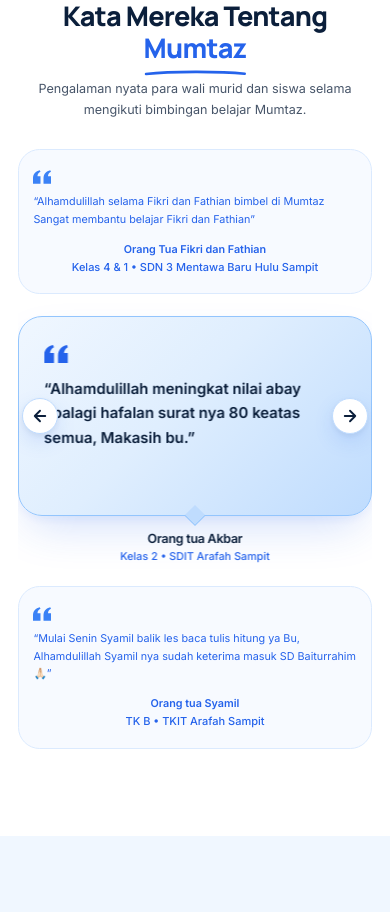
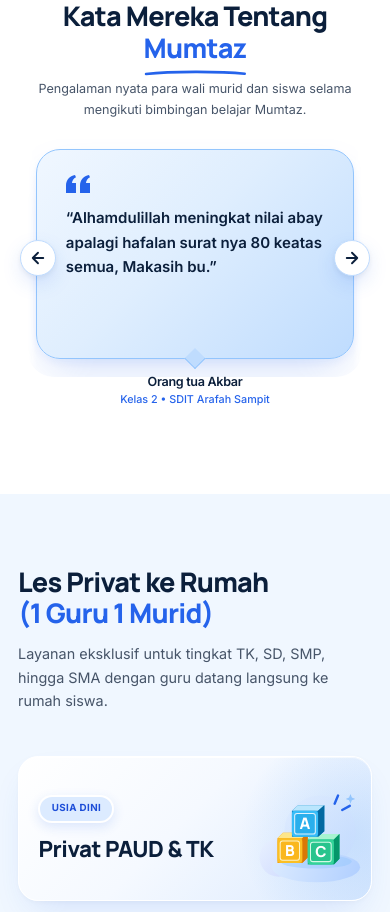
Before and after one commit to KEBAB-SHIIII/mumtaz-bimbel-landing-page, a React (Vite) app: page / in a window 390 px wide. Shown: the part 3000-3912 px from the top of the page. Built offline with nearby package versions, Linux system fonts and the light colour scheme.

Commit message:
Menyesuaikan animasi perpindahan untuk section testimoni dan dan mengoptimalkan responsivitas website di berbagai ukuran layar

```diff
--- a/src/components/TestimoniSection.jsx
+++ b/src/components/TestimoniSection.jsx
@@ -1,4 +1,4 @@
-import React, { useState, useRef } from 'react';
+import React, { useState, useRef, useEffect } from 'react';
 
 export const TESTIMONIALS_DATA = [
   {
@@ -87,48 +87,196 @@ export const TESTIMONIALS_DATA = [
   },
 ];
 
+function FadedTestimoniCard({ item, onSelect, ariaLabel }) {
+  return (
+    <div
+      onClick={onSelect}
+      className="testi-card-faded"
+      role="button"
+      tabIndex={0}
+      onKeyDown={(e) => {
+        if (e.key === 'Enter' || e.key === ' ') {
+          e.preventDefault();
+          onSelect();
+        }
+      }}
+      aria-label={ariaLabel}
+    >
+      <div>
+        <svg
+          width="20"
+          height="20"
+          className="testi-quote-icon-sm mb-2 shrink-0"
+          style={{ width: '20px', height: '20px', fill: '#94A3B8' }}
+          viewBox="0 0 24 24"
+          aria-hidden="true"
+        >
+          <path d="M14.017 21v-7.391c0-5.704 3.731-9.57 8.983-10.609l.995 2.151c-2.432.917-3.995 3.638-3.995 5.849h4v10h-9.983zm-14.017 0v-7.391c0-5.704 3.748-9.57 9-10.609l.996 2.151c-2.433.917-3.996 3.638-3.996 5.849h3.983v10h-9.983z" />
+        </svg>
+        <p className="testi-card-faded-quote">
+          &ldquo;{item.quote}&rdquo;
+        </p>
+      </div>
+      <div className="mt-4 text-center">
+        <p className="testi-card-faded-name">
+          {item.name}
+        </p>
+        <p className="testi-card-faded-level">
+          {item.level}
+        </p>
+      </div>
+    </div>
+  );
+}
+
+function ActiveTestimoniCard({ item }) {
+  return (
+    <article
+      className="testi-card-active"
+      style={{
+        background: 'linear-gradient(135deg, #F0F7FF 0%, #DFEEFE 45%, #BFDCFE 100%)',
+        color: '#0B1F3B',
+        borderRadius: '24px',
+        border: '1.5px solid #93C5FD',
+        boxShadow: '0 20px 45px -12px rgba(37, 99, 235, 0.22), 0 4px 12px -2px rgba(37, 99, 235, 0.08)',
+      }}
+    >
+      <div>
+        {/* Ikon Kutipan Berwarna Biru Mumtaz */}
+        <svg
+          width="26"
+          height="26"
+          className="testi-quote-icon mb-3 shrink-0"
+          style={{
+            width: '26px',
+            height: '26px',
+            maxWidth: '26px',
+            maxHeight: '26px',
+            fill: '#2563EB',
+          }}
+          viewBox="0 0 24 24"
+          aria-hidden="true"
+        >
+          <path d="M14.017 21v-7.391c0-5.704 3.731-9.57 8.983-10.609l.995 2.151c-2.432.917-3.995 3.638-3.995 5.849h4v10h-9.983zm-14.017 0v-7.391c0-5.704 3.748-9.57 9-10.609l.996 2.151c-2.433.917-3.996 3.638-3.996 5.849h3.983v10h-9.983z" />
+        </svg>
+
+        {/* Teks Ulasan Profesional */}
+        <blockquote
+          className="text-[15px] sm:text-[16.5px] leading-relaxed font-semibold text-[#0B1F3B]"
+          style={{ color: '#0B1F3B' }}
+        >
+          &ldquo;{item.quote}&rdquo;
+        </blockquote>
+      </div>
+
+      {/* Segitiga / Ekor Balon Chat */}
+      <div
+        className="testi-bubble-tail"
+        style={{
+          backgroundColor: '#BFDCFE',
+          borderBottom: '1.5px solid #93C5FD',
+          borderRight: '1.5px solid #93C5FD',
+        }}
+        aria-hidden="true"
+      ></div>
+    </article>
+  );
+}
+
+function ActiveTestimoniAuthor({ item }) {
+  return (
+    <div className="text-center">
+      <h4 className="font-semibold text-sm sm:text-[14.5px] text-[#0B1F3B] tracking-tight">
+        {item.name}
+      </h4>
+      <p className="text-xs text-[#2563EB] font-medium mt-0.5">
+        {item.level}
+      </p>
+    </div>
+  );
+}
+
 export default function TestimoniSection() {
-  const [activeIndex, setActiveIndex] = useState(0);
-  const [slideDirection, setSlideDirection] = useState('next');
-  const [animKey, setAnimKey] = useState(0);
+  const [slideState, setSlideState] = useState({
+    current: 0,
+    prev: null,
+    dir: 'next',
+    seq: 0,
+  });
   const touchStartX = useRef(null);
+  const touchStartY = useRef(null);
 
   const total = TESTIMONIALS_DATA.length;
 
-  const getIndex = (offset) => {
-    return (activeIndex + offset + total) % total;
+  const getIndex = (baseIndex, offset) => {
+    return (baseIndex + offset + total) % total;
   };
 
-  const prevItem = TESTIMONIALS_DATA[getIndex(-1)];
-  const currentItem = TESTIMONIALS_DATA[activeIndex];
-  const nextItem = TESTIMONIALS_DATA[getIndex(1)];
+  useEffect(() => {
+    if (slideState.prev === null) return;
+    const timer = setTimeout(() => {
+      setSlideState((s) => ({ ...s, prev: null }));
+    }, 470);
+    return () => clearTimeout(timer);
+  }, [slideState.seq, slideState.prev]);
 
   const handlePrev = () => {
-    setSlideDirection('prev');
-    setActiveIndex((prev) => (prev <= 0 ? total - 1 : prev - 1));
-    setAnimKey((k) => k + 1);
+    setSlideState((s) => ({
+      current: s.current <= 0 ? total - 1 : s.current - 1,
+      prev: s.current,
+      dir: 'prev',
+      seq: s.seq + 1,
+    }));
   };
 
   const handleNext = () => {
-    setSlideDirection('next');
-    setActiveIndex((prev) => (prev >= total - 1 ? 0 : prev + 1));
-    setAnimKey((k) => k + 1);
+    setSlideState((s) => ({
+      current: s.current >= total - 1 ? 0 : s.current + 1,
+      prev: s.current,
+      dir: 'next',
+      seq: s.seq + 1,
+    }));
   };
 
   const handleTouchStart = (e) => {
     touchStartX.current = e.touches[0].clientX;
+    touchStartY.current = e.touches[0].clientY;
   };
 
   const handleTouchEnd = (e) => {
-    if (touchStartX.current === null) return;
-    const diff = touchStartX.current - e.changedTouches[0].clientX;
-    if (diff > 45) {
+    if (touchStartX.current === null || touchStartY.current === null) return;
+    const diffX = touchStartX.current - e.changedTouches[0].clientX;
+    const diffY = touchStartY.current - e.changedTouches[0].clientY;
+    if (Math.abs(diffX) > 45 && Math.abs(diffX) > Math.abs(diffY) * 1.2) {
+      if (diffX > 0) {
         handleNext();
-    } else if (diff < -45) {
+      } else {
         handlePrev();
       }
+    }
     touchStartX.current = null;
+    touchStartY.current = null;
   };
+
+  const enterAnimClass =
+    slideState.seq > 0
+      ? slideState.dir === 'next'
+        ? 'testi-push-in-right'
+        : 'testi-push-in-left'
+      : '';
+  const exitAnimClass =
+    slideState.dir === 'next' ? 'testi-push-out-left' : 'testi-push-out-right';
+
+  const prevItem = TESTIMONIALS_DATA[getIndex(slideState.current, -1)];
+  const currentItem = TESTIMONIALS_DATA[slideState.current];
+  const nextItem = TESTIMONIALS_DATA[getIndex(slideState.current, 1)];
+
+  const exitingPrevItem =
+    slideState.prev !== null ? TESTIMONIALS_DATA[getIndex(slideState.prev, -1)] : null;
+  const exitingCurrentItem =
+    slideState.prev !== null ? TESTIMONIALS_DATA[slideState.prev] : null;
+  const exitingNextItem =
+    slideState.prev !== null ? TESTIMONIALS_DATA[getIndex(slideState.prev, 1)] : null;
 
   return (
     <section className="section-testimoni overflow-hidden w-full max-w-full" id="testimoni">
@@ -174,43 +322,38 @@ export default function TestimoniSection() {
           onTouchEnd={handleTouchEnd}
         >
           <div className="testi-3col-grid">
-            {/* KARTU KIRI: Testimoni Sebelumnya (Pudar, Animasi Masuk dari Kiri Saat Scroll) */}
+            {/* KARTU KIRI: Testimoni Sebelumnya (Pudar Abu-abu, Tersembunyi di Mobile) */}
+            <div className="testi-side-col reveal-left delay-150">
+              <div className="testi-side-viewport">
+                {exitingPrevItem && (
                   <div
-              onClick={handlePrev}
-              className="testi-card-faded reveal-left delay-150"
-              role="button"
-              tabIndex={0}
-              onKeyDown={(e) => e.key === 'Enter' && handlePrev()}
-              aria-label={`Pilih testimoni sebelumnya dari ${prevItem.name}`}
-            >
-              <div>
-                <svg
-                  width="20"
-                  height="20"
-                  className="testi-quote-icon-sm mb-2 shrink-0"
-                  style={{ width: '20px', height: '20px', fill: '#3B82F6' }}
-                  viewBox="0 0 24 24"
+                    key={`exit-left-${slideState.seq}`}
+                    className={`testi-slide-layer testi-side-exit ${exitAnimClass}`}
                     aria-hidden="true"
                   >
-                  <path d="M14.017 21v-7.391c0-5.704 3.731-9.57 8.983-10.609l.995 2.151c-2.432.917-3.995 3.638-3.995 5.849h4v10h-9.983zm-14.017 0v-7.391c0-5.704 3.748-9.57 9-10.609l.996 2.151c-2.433.917-3.996 3.638-3.996 5.849h3.983v10h-9.983z" />
-                </svg>
-                <p className="text-xs sm:text-[13px] text-[#1D4ED8] leading-relaxed line-clamp-5">
-                  &ldquo;{prevItem.quote}&rdquo;
-                </p>
+                    <FadedTestimoniCard
+                      item={exitingPrevItem}
+                      onSelect={handlePrev}
+                      ariaLabel={`Pilih testimoni sebelumnya dari ${exitingPrevItem.name}`}
+                    />
                   </div>
-              <div className="mt-4 text-center">
-                <p className="font-semibold text-xs text-[#1E40AF] truncate">
-                  {prevItem.name}
-                </p>
-                <p className="text-[11px] text-[#3B82F6] truncate mt-0.5 font-medium">
-                  {prevItem.level}
-                </p>
+                )}
+                <div
+                  key={`enter-left-${slideState.seq}`}
+                  className={`testi-slide-layer ${enterAnimClass}`}
+                >
+                  <FadedTestimoniCard
+                    item={prevItem}
+                    onSelect={handlePrev}
+                    ariaLabel={`Pilih testimoni sebelumnya dari ${prevItem.name}`}
+                  />
+                </div>
               </div>
             </div>
 
-            {/* KARTU TENGAH: Testimoni Terpilih (Animasi Pop Muncul Saat Scroll & Transisi Halus Saat Ganti) */}
-            <div className="relative reveal-pop delay-200">
-              {/* Pembungkus Balon Chat dengan Tombol Panah Melayang di Sisi Kiri & Kanan */}
+            {/* KARTU TENGAH: Testimoni Terpilih (Transisi Geser Penuh Ala PPT) */}
+            <div className="testi-center-col relative reveal-pop delay-200">
+              {/* Pembungkus Balon Chat dengan Tombol Panah Tetap di Sisi Kiri & Kanan */}
               <div className="relative">
                 {/* Tombol Panah Kiri di Pinggir Kartu */}
                 <button
@@ -254,105 +397,71 @@ export default function TestimoniSection() {
                   </svg>
                 </button>
 
-                <article
-                  className="testi-card-active"
-                  style={{
-                    background: 'linear-gradient(135deg, #F0F7FF 0%, #DFEEFE 45%, #BFDCFE 100%)',
-                    color: '#0B1F3B',
-                    borderRadius: '24px',
-                    border: '1.5px solid #93C5FD',
-                    boxShadow: '0 20px 45px -12px rgba(37, 99, 235, 0.22), 0 4px 12px -2px rgba(37, 99, 235, 0.08)',
-                  }}
-                >
+                <div className="testi-slide-viewport">
+                  {exitingCurrentItem && (
                     <div
-                    key={animKey}
-                    className={slideDirection === 'next' ? 'testi-anim-next' : 'testi-anim-prev'}
-                  >
-                    {/* Ikon Kutipan Berwarna Biru Mumtaz */}
-                    <svg
-                      width="26"
-                      height="26"
-                      className="testi-quote-icon mb-3 shrink-0"
-                      style={{
-                        width: '26px',
-                        height: '26px',
-                        maxWidth: '26px',
-                        maxHeight: '26px',
-                        fill: '#2563EB',
-                      }}
-                      viewBox="0 0 24 24"
+                      key={`exit-center-${slideState.seq}`}
+                      className={`testi-slide-layer testi-slide-exit ${exitAnimClass}`}
                       aria-hidden="true"
                     >
-                      <path d="M14.017 21v-7.391c0-5.704 3.731-9.57 8.983-10.609l.995 2.151c-2.432.917-3.995 3.638-3.995 5.849h4v10h-9.983zm-14.017 0v-7.391c0-5.704 3.748-9.57 9-10.609l.996 2.151c-2.433.917-3.996 3.638-3.996 5.849h3.983v10h-9.983z" />
-                    </svg>
-
-                    {/* Teks Ulasan Profesional */}
-                    <blockquote
-                      className="text-[15px] sm:text-[16.5px] leading-relaxed font-semibold text-[#0B1F3B]"
-                      style={{ color: '#0B1F3B' }}
+                      <ActiveTestimoniCard item={exitingCurrentItem} />
+                    </div>
+                  )}
+                  <div
+                    key={`enter-center-${slideState.seq}`}
+                    className={`testi-slide-layer ${enterAnimClass}`}
                   >
-                      &ldquo;{currentItem.quote}&rdquo;
-                    </blockquote>
+                    <ActiveTestimoniCard item={currentItem} />
                   </div>
-
-                  {/* Segitiga / Ekor Balon Chat */}
-                  <div
-                    className="testi-bubble-tail"
-                    style={{
-                      backgroundColor: '#BFDCFE',
-                      borderBottom: '1.5px solid #93C5FD',
-                      borderRight: '1.5px solid #93C5FD',
-                    }}
-                    aria-hidden="true"
-                  ></div>
-                </article>
+                </div>
               </div>
 
               {/* Identitas Pengulas di Bawah Balon */}
+              <div className="testi-author-viewport">
+                {exitingCurrentItem && (
                   <div
-                key={`author-${animKey}`}
-                className={`text-center mt-4 sm:mt-5 ${slideDirection === 'next' ? 'testi-anim-next' : 'testi-anim-prev'}`}
+                    key={`exit-author-${slideState.seq}`}
+                    className={`testi-slide-layer testi-author-exit ${exitAnimClass}`}
+                    aria-hidden="true"
                   >
-                <h4 className="font-semibold text-sm sm:text-[14.5px] text-[#0B1F3B] tracking-tight">
-                  {currentItem.name}
-                </h4>
-                <p className="text-xs text-[#2563EB] font-medium mt-0.5">
-                  {currentItem.level}
-                </p>
+                    <ActiveTestimoniAuthor item={exitingCurrentItem} />
+                  </div>
+                )}
+                <div
+                  key={`enter-author-${slideState.seq}`}
+                  className={`testi-slide-layer ${enterAnimClass}`}
+                >
+                  <ActiveTestimoniAuthor item={currentItem} />
+                </div>
               </div>
             </div>
 
-            {/* KARTU KANAN: Testimoni Berikutnya (Pudar, Animasi Masuk dari Kanan Saat Scroll) */}
+            {/* KARTU KANAN: Testimoni Berikutnya (Pudar Abu-abu, Tersembunyi di Mobile) */}
+            <div className="testi-side-col reveal-right delay-250">
+              <div className="testi-side-viewport">
+                {exitingNextItem && (
                   <div
-              onClick={handleNext}
-              className="testi-card-faded reveal-right delay-250"
-              role="button"
-              tabIndex={0}
-              onKeyDown={(e) => e.key === 'Enter' && handleNext()}
-              aria-label={`Pilih testimoni berikutnya dari ${nextItem.name}`}
-            >
-              <div>
-                <svg
-                  width="20"
-                  height="20"
-                  className="testi-quote-icon-sm mb-2 shrink-0"
-                  style={{ width: '20px', height: '20px', fill: '#3B82F6' }}
-                  viewBox="0 0 24 24"
+                    key={`exit-right-${slideState.seq}`}
+                    className={`testi-slide-layer testi-side-exit ${exitAnimClass}`}
                     aria-hidden="true"
                   >
-                  <path d="M14.017 21v-7.391c0-5.704 3.731-9.57 8.983-10.609l.995 2.151c-2.432.917-3.995 3.638-3.995 5.849h4v10h-9.983zm-14.017 0v-7.391c0-5.704 3.748-9.57 9-10.609l.996 2.151c-2.433.917-3.996 3.638-3.996 5.849h3.983v10h-9.983z" />
-                </svg>
-                <p className="text-xs sm:text-[13px] text-[#1D4ED8] leading-relaxed line-clamp-5">
-                  &ldquo;{nextItem.quote}&rdquo;
-                </p>
+                    <FadedTestimoniCard
+                      item={exitingNextItem}
+                      onSelect={handleNext}
+                      ariaLabel={`Pilih testimoni berikutnya dari ${exitingNextItem.name}`}
+                    />
                   </div>
-              <div className="mt-4 text-center">
-                <p className="font-semibold text-xs text-[#1E40AF] truncate">
-                  {nextItem.name}
-                </p>
-                <p className="text-[11px] text-[#3B82F6] truncate mt-0.5 font-medium">
-                  {nextItem.level}
-                </p>
+                )}
+                <div
+                  key={`enter-right-${slideState.seq}`}
+                  className={`testi-slide-layer ${enterAnimClass}`}
+                >
+                  <FadedTestimoniCard
+                    item={nextItem}
+                    onSelect={handleNext}
+                    ariaLabel={`Pilih testimoni berikutnya dari ${nextItem.name}`}
+                  />
+                </div>
               </div>
             </div>
           </div>
--- a/src/styles/components.css
+++ b/src/styles/components.css
@@ -1272,7 +1272,7 @@
   max-width: 1140px;
   margin-left: auto;
   margin-right: auto;
-  overflow: hidden;
+  overflow: visible;
 }
 
 .testi-3col-grid {
@@ -1282,11 +1282,29 @@
   align-items: center;
 }
 
+.testi-side-col {
+  display: none;
+}
+
+.testi-center-col {
+  padding-left: 18px;
+  padding-right: 18px;
+}
+
 @media (min-width: 768px) {
   .testi-3col-grid {
     grid-template-columns: 1fr 1.35fr 1fr;
     gap: 1.25rem;
   }
+
+  .testi-side-col {
+    display: block;
+  }
+
+  .testi-center-col {
+    padding-left: 0;
+    padding-right: 0;
+  }
 }
 
 .testi-card-active {
@@ -1295,13 +1313,13 @@
   color: #0B1F3B !important;
   border-radius: 1.5rem;
   border: 1.5px solid #93C5FD;
-  padding: 1.75rem 1.75rem;
+  padding: 1.5rem 2rem;
   box-shadow: 0 20px 45px -12px rgba(37, 99, 235, 0.22), 0 4px 12px -2px rgba(37, 99, 235, 0.08);
   display: flex;
   flex-direction: column;
   justify-content: space-between;
-  min-height: 200px;
-  transition: all 0.35s ease;
+  min-height: 210px;
+  transition: transform 0.28s cubic-bezier(0.16, 1, 0.3, 1), box-shadow 0.28s ease;
 }
 
 @media (min-width: 640px) {
@@ -1312,12 +1330,12 @@
 
 .testi-card-faded {
   position: relative;
-  background-color: rgba(239, 246, 255, 0.5);
-  border: 1.5px solid #DBEAFE;
-  color: #2563EB;
-  opacity: 0.55;
+  background-color: #F8FAFC;
+  border: 1px solid #E2E8F0;
+  color: #64748B;
+  opacity: 0.5;
   border-radius: 1.5rem;
-  padding: 1.25rem 1rem;
+  padding: 1.25rem 1.25rem;
   display: flex;
   flex-direction: column;
   justify-content: space-between;
@@ -1327,10 +1345,39 @@
 }
 
 .testi-card-faded:hover {
-  opacity: 0.9;
-  border-color: #93C5FD;
-  background-color: rgba(239, 246, 255, 0.85);
+  opacity: 0.85;
+  border-color: #CBD5E1;
+  background-color: #F1F5F9;
   transform: translateY(-2px);
+}
+
+.testi-card-faded-quote {
+  color: #64748B;
+  font-size: 0.8125rem;
+  line-height: 1.6;
+  display: -webkit-box;
+  -webkit-line-clamp: 5;
+  -webkit-box-orient: vertical;
+  overflow: hidden;
+}
+
+.testi-card-faded-name {
+  color: #64748B;
+  font-size: 0.75rem;
+  font-weight: 600;
+  white-space: nowrap;
+  overflow: hidden;
+  text-overflow: ellipsis;
+}
+
+.testi-card-faded-level {
+  color: #94A3B8;
+  font-size: 0.6875rem;
+  font-weight: 500;
+  margin-top: 0.125rem;
+  white-space: nowrap;
+  overflow: hidden;
+  text-overflow: ellipsis;
 }
 
 .testi-bubble-tail {
@@ -1345,43 +1392,151 @@
   border-right: 1.5px solid #93C5FD;
 }
 
-/* Testimoni Interactivity & Slide Transitions */
-@keyframes testiSlideNext {
+/* Testimoni Interactivity & Rounded Carousel Slide Transitions */
+.testi-slide-viewport {
+  position: relative;
+  overflow: hidden;
+  border-radius: 1.75rem;
+  padding: 10px 8px 18px 8px;
+  margin: -10px -8px -18px -8px;
+  -webkit-mask-image: linear-gradient(to right, transparent 0, #000 8px, #000 calc(100% - 8px), transparent 100%);
+  mask-image: linear-gradient(to right, transparent 0, #000 8px, #000 calc(100% - 8px), transparent 100%);
+}
+
+.testi-author-viewport {
+  position: relative;
+  overflow: hidden;
+  border-radius: 1rem;
+  margin-top: 1rem;
+}
+
+@media (min-width: 640px) {
+  .testi-author-viewport {
+    margin-top: 1.25rem;
+  }
+}
+
+.testi-slide-layer {
+  position: relative;
+  width: 100%;
+  z-index: 2;
+  will-change: transform, opacity;
+}
+
+.testi-slide-exit {
+  position: absolute;
+  top: 10px;
+  left: 8px;
+  right: 8px;
+  width: auto;
+  pointer-events: none;
+  z-index: 1;
+}
+
+.testi-author-exit {
+  position: absolute;
+  top: 0;
+  left: 0;
+  right: 0;
+  pointer-events: none;
+  z-index: 1;
+}
+
+.testi-side-viewport {
+  position: relative;
+  overflow: hidden;
+  border-radius: 1.65rem;
+  padding: 6px;
+  margin: -6px;
+  -webkit-mask-image: linear-gradient(to right, transparent 0, #000 6px, #000 calc(100% - 6px), transparent 100%);
+  mask-image: linear-gradient(to right, transparent 0, #000 6px, #000 calc(100% - 6px), transparent 100%);
+}
+
+.testi-side-exit {
+  position: absolute;
+  top: 6px;
+  left: 6px;
+  right: 6px;
+  width: auto;
+  pointer-events: none;
+  z-index: 1;
+}
+
+@keyframes testiPushInRight {
   0% {
     opacity: 0;
-    transform: translate3d(22px, 0, 0);
+    transform: translate3d(84%, 8px, 0) scale(0.92);
   }
   100% {
     opacity: 1;
-    transform: translate3d(0, 0, 0);
-  }
-}
-
-@keyframes testiSlidePrev {
+    transform: translate3d(0, 0, 0) scale(1);
+  }
+}
+
+@keyframes testiPushInLeft {
   0% {
     opacity: 0;
-    transform: translate3d(-22px, 0, 0);
+    transform: translate3d(-84%, 8px, 0) scale(0.92);
   }
   100% {
     opacity: 1;
-    transform: translate3d(0, 0, 0);
-  }
-}
-
-.testi-anim-next {
-  animation: testiSlideNext 0.32s cubic-bezier(0.16, 1, 0.3, 1) both;
-  will-change: opacity, transform;
-}
-
-.testi-anim-prev {
-  animation: testiSlidePrev 0.32s cubic-bezier(0.16, 1, 0.3, 1) both;
-  will-change: opacity, transform;
+    transform: translate3d(0, 0, 0) scale(1);
+  }
+}
+
+@keyframes testiPushOutLeft {
+  0% {
+    opacity: 1;
+    transform: translate3d(0, 0, 0) scale(1);
+  }
+  100% {
+    opacity: 0;
+    transform: translate3d(-84%, 8px, 0) scale(0.92);
+  }
+}
+
+@keyframes testiPushOutRight {
+  0% {
+    opacity: 1;
+    transform: translate3d(0, 0, 0) scale(1);
+  }
+  100% {
+    opacity: 0;
+    transform: translate3d(84%, 8px, 0) scale(0.92);
+  }
+}
+
+.testi-push-in-right {
+  animation: testiPushInRight 0.45s cubic-bezier(0.22, 1, 0.36, 1) both;
+}
+
+.testi-push-in-left {
+  animation: testiPushInLeft 0.45s cubic-bezier(0.22, 1, 0.36, 1) both;
+}
+
+.testi-push-out-left {
+  animation: testiPushOutLeft 0.45s cubic-bezier(0.22, 1, 0.36, 1) both;
+}
+
+.testi-push-out-right {
+  animation: testiPushOutRight 0.45s cubic-bezier(0.22, 1, 0.36, 1) both;
+}
+
+@media (prefers-reduced-motion: reduce) {
+  .testi-push-in-right,
+  .testi-push-in-left,
+  .testi-push-out-left,
+  .testi-push-out-right {
+    animation: none !important;
+  }
 }
 
 /* Active card hover elevation */
+@media (hover: hover) {
   .testi-card-active:hover {
     transform: translateY(-3px);
     box-shadow: 0 24px 52px -12px rgba(37, 99, 235, 0.28), 0 6px 16px -2px rgba(37, 99, 235, 0.1);
+  }
 }
 
 /* Brush stroke draw-in on scroll reveal */
@@ -1440,15 +1595,17 @@
   border: 1.5px solid #BFDBFE;
   box-shadow: 0 8px 22px -4px rgba(37, 99, 235, 0.22), 0 2px 6px rgba(11, 31, 59, 0.06);
   cursor: pointer;
-  transition: all 0.22s cubic-bezier(0.16, 1, 0.3, 1);
+  touch-action: manipulation;
+  -webkit-tap-highlight-color: transparent;
+  transition: transform 0.2s cubic-bezier(0.16, 1, 0.3, 1), background-color 0.2s ease, border-color 0.2s ease, color 0.2s ease, box-shadow 0.2s ease;
 }
 
 .testi-arrow-left {
-  left: 4px;
+  left: -16px;
 }
 
 .testi-arrow-right {
-  right: 4px;
+  right: -16px;
 }
 
 @media (min-width: 640px) {
@@ -1458,11 +1615,11 @@
   }
 
   .testi-arrow-left {
-    left: -16px;
+    left: -18px;
   }
 
   .testi-arrow-right {
-    right: -16px;
+    right: -18px;
   }
 }
 
@@ -1476,12 +1633,14 @@
   }
 }
 
+@media (hover: hover) {
   .testi-arrow-side:hover {
     color: #2563EB;
     border-color: #60A5FA;
     background-color: #F0F7FF;
     transform: translateY(-50%) scale(1.12);
     box-shadow: 0 12px 28px -4px rgba(37, 99, 235, 0.32);
+  }
 }
 
 .testi-arrow-side:active {
```
Lines whose indentation alone changed are shown as unchanged.
